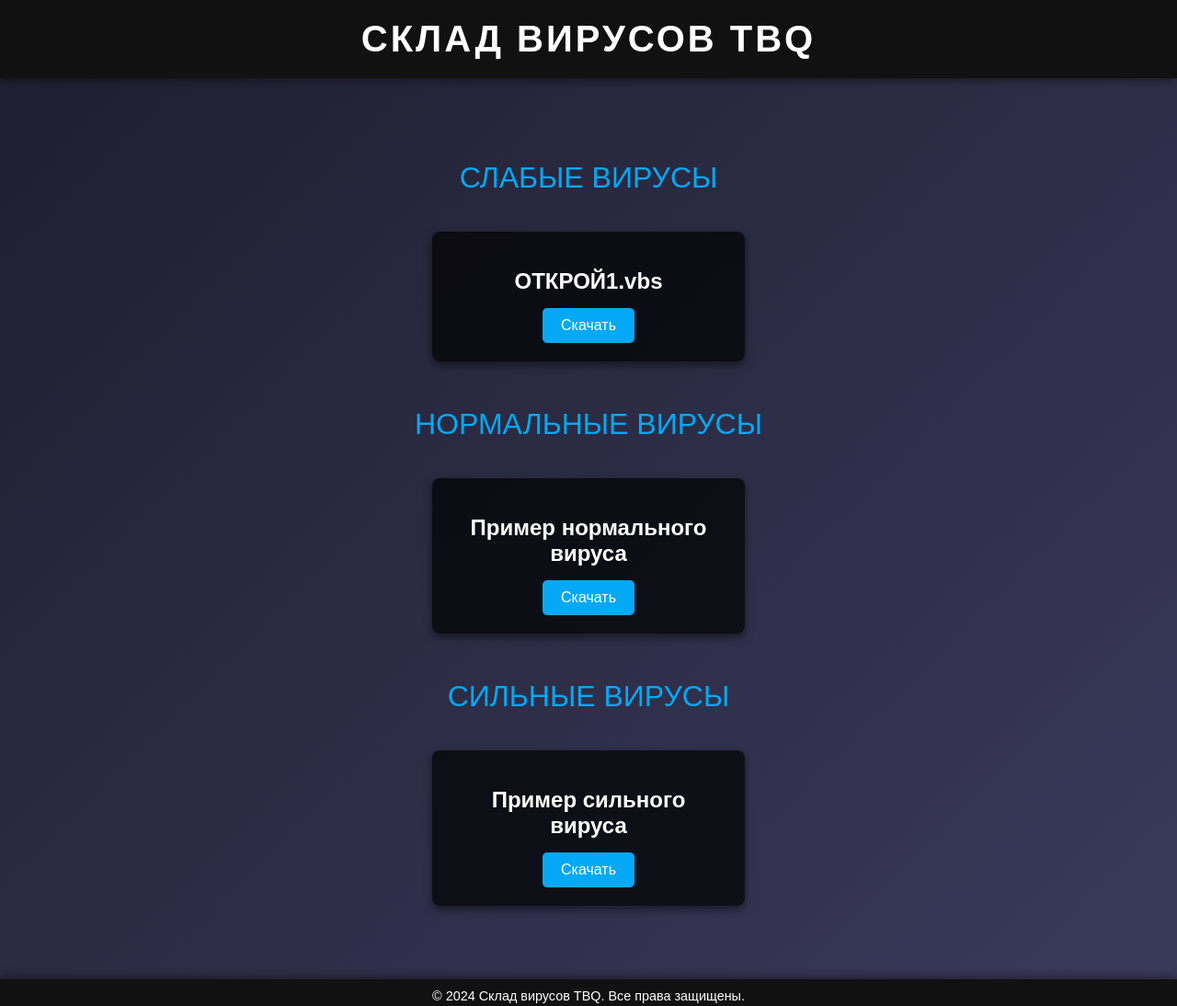
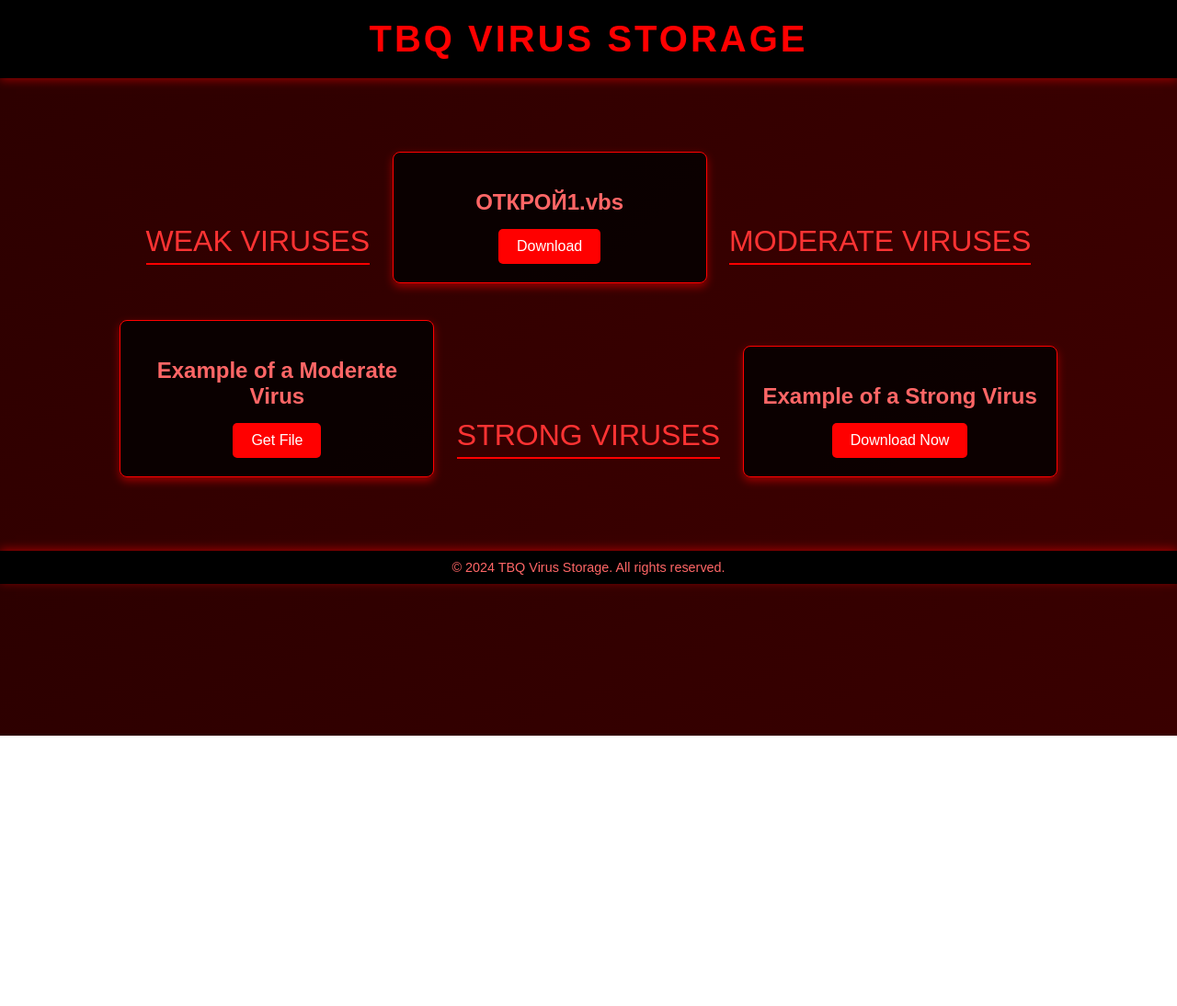
Before and after one commit to QuasarOfficialMrk231/-.VBS, a plain HTML site: page index.html in a window 1280 px wide. Shown: the whole page at 92% size. After the commit the page ends 800 px from the top, so only its background shows below. Drawn offline with Linux system fonts and the light colour scheme.

Commit message:
Update index.html

```diff
--- a/index.html
+++ b/index.html
@@ -1,27 +1,28 @@
 <!DOCTYPE html>
-<html lang="ru">
+<html lang="en">
 <head>
 <meta charset="UTF-8">
 <meta name="viewport" content="width=device-width, initial-scale=1.0">
-<title>Склад вирусов TBQ</title>
+<title>TBQ Virus Storage</title>
 <style>
     body {
         font-family: Arial, sans-serif;
         margin: 0;
         padding: 0;
-        background: linear-gradient(135deg, #1e1e2f, #3a3a5c);
+        background: linear-gradient(135deg, #2c0000, #3e0000);
         color: #fff;
         text-align: center;
     }
     header {
         padding: 20px;
-        background: #111;
-        box-shadow: 0 2px 10px rgba(0, 0, 0, 0.5);
+        background: #000;
+        box-shadow: 0 2px 10px rgba(255, 0, 0, 0.5);
     }
     header h1 {
         margin: 0;
         font-size: 2.5em;
         text-transform: uppercase;
+        color: #ff0000;
         letter-spacing: 3px;
     }
     .container {
@@ -33,75 +34,82 @@
         font-size: 2em;
         margin: 30px 0 20px;
         text-transform: uppercase;
-        color: #03a9f4;
+        color: #ff3333;
+        border-bottom: 2px solid #ff0000;
+        display: inline-block;
+        padding-bottom: 5px;
     }
     .virus-card {
         display: inline-block;
         width: 300px;
         margin: 20px;
         padding: 20px;
-        background: rgba(0, 0, 0, 0.7);
+        background: rgba(0, 0, 0, 0.8);
+        border: 1px solid #ff0000;
         border-radius: 8px;
-        box-shadow: 0 4px 10px rgba(0, 0, 0, 0.5);
-        transition: transform 0.3s ease;
+        box-shadow: 0 4px 10px rgba(255, 0, 0, 0.5);
+        transition: transform 0.3s ease, box-shadow 0.3s ease;
     }
     .virus-card:hover {
         transform: translateY(-10px);
+        box-shadow: 0 6px 15px rgba(255, 0, 0, 0.7);
     }
     .virus-card h2 {
         font-size: 1.5em;
         margin-bottom: 15px;
+        color: #ff6666;
     }
     .download-btn {
         display: inline-block;
         padding: 10px 20px;
         font-size: 1em;
-        background: #03a9f4;
+        background: #ff0000;
         color: #fff;
         text-decoration: none;
         border-radius: 5px;
         transition: background 0.3s ease;
     }
     .download-btn:hover {
-        background: #0288d1;
+        background: #cc0000;
     }
     footer {
-        background: #111;
+        background: #000;
         padding: 10px;
         margin-top: 20px;
-        box-shadow: 0 -2px 10px rgba(0, 0, 0, 0.5);
+        box-shadow: 0 -2px 10px rgba(255, 0, 0, 0.5);
     }
     footer p {
         margin: 0;
         font-size: 0.9em;
+        color: #ff6666;
     }
 </style>
 </head>
 <body>
 <header>
-    <h1>Склад вирусов TBQ</h1>
+    <h1>TBQ Virus Storage</h1>
 </header>
 <div class="container">
-    <div class="section-title">Слабые вирусы</div>
+    <div class="section-title">Weak Viruses</div>
     <div class="virus-card">
         <h2>ОТКРОЙ1.vbs</h2>
-        <a href="https://drive.google.com/uc?export=download&id=1bS-FZJsMM5s1o0LLnovleiJ493QTmkn0" download class="download-btn">Скачать</a>
+        <a href="https://drive.google.com/uc?export=download&id=1bS-FZJsMM5s1o0LLnovleiJ493QTmkn0" download class="download-btn">Download</a>
     </div>
 
-    <div class="section-title">Нормальные вирусы</div>
+    <div class="section-title">Moderate Viruses</div>
     <div class="virus-card">
-        <h2>Пример нормального вируса</h2>
-        <a href="#" download class="download-btn">Скачать</a>
+        <h2>Example of a Moderate Virus</h2>
+        <a href="#" download class="download-btn">Get File</a>
     </div>
 
-    <div class="section-title">Сильные вирусы</div>
+    <div class="section-title">Strong Viruses</div>
     <div class="virus-card">
-        <h2>Пример сильного вируса</h2>
-        <a href="#" download class="download-btn">Скачать</a>
+        <h2>Example of a Strong Virus</h2>
+        <a href="#" download class="download-btn">Download Now</a>
     </div>
 </div>
 <footer>
-    <p>&copy; 2024 Склад вирусов TBQ. Все права защищены.</p>
+    <p>&copy; 2024 TBQ Virus Storage. All rights reserved.</p>
 </footer>
 </body>
 </html>
```
